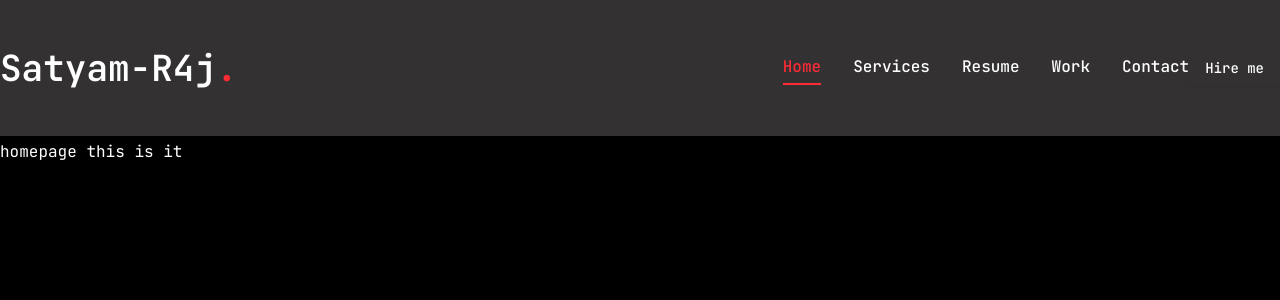
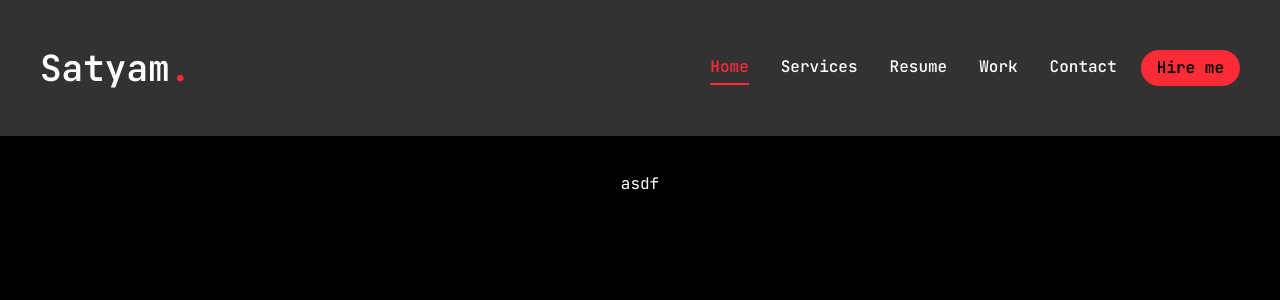
Before and after one commit to Satyam-R4j/my-portfolio-nextjs, a Next.js app: page / in a window 1280 px wide. Shown: the top 300 px of the page. Built offline with nearby package versions, Linux system fonts and the light colour scheme.

Commit message:
finished menus and theming, working on home page

```diff
--- a/app/layout.jsx
+++ b/app/layout.jsx
@@ -2,6 +2,7 @@ import { JetBrains_Mono } from "next/font/google";
 import "./globals.css";
 import Header from "@/components/Header";
 import PageTransition from "@/components/PageTransition";
+import StairTransition from "@/components/StairTransition";
 
 const jetbrainsMono = JetBrains_Mono({
     subsets: ["latin"],
@@ -20,6 +21,7 @@ export default function RootLayout({ children }) {
                 className={`${jetbrainsMono.className} antialiased bg-black text-white min-h-screen`}
             >
                 <Header />
+                <StairTransition/>
                 <PageTransition>{children}</PageTransition>
             </body>
         </html>
--- a/app/page.jsx
+++ b/app/page.jsx
@@ -1,7 +1,18 @@
+import {Button} from "@/components/ui/button";
+import {FiDownload} from "react-icons/fi";
+
+
+
 
 export default function Home() {
   return (
-    <main >homepage this is it
-    </main>
+   <section className="h-full">
+    <div className="container mx-auto h-full">
+      <div className="flex flex-col xl:flex-col items-center justify-between xl:pt-8 xl:pb-24">
+        <div className="text-center ">asdf</div>
+      </div>
+    </div>
+
+   </section>
   );
 }
--- a/components/Header.jsx
+++ b/components/Header.jsx
@@ -1,27 +1,34 @@
 import Link from "next/link";
-import {Button} from "./ui/button";
+import { Button } from "./ui/button";
 import Nav from "./Nav";
-
-
+import MobileNav from "./MobileNav";
 
 const Header = () => {
-  return <header className="py-8 xl:py-12 text-white bg-pink-50/20 ">
-    <div className="container  mx-auto flex justify-between ">
+  return (
+    <header className="py-8 xl:py-12 p-10 text-white bg-pink-50/20">
+      <div className="container mx-auto flex items-center justify-between">
+        {/* Logo (left) */}
         <Link href="/">
-        <h1 className="text-4xl font-semibold">Satyam-R4j<span className="text-red-500">.</span></h1>
+          <h1 className="text-4xl font-semibold">
+            Satyam<span className="text-red-500">.</span>
+          </h1>
         </Link>
 
-      <div className="hidden xl:flex items-center gap">
-      <Nav/>
+        {/* Desktop Nav (right) */}
+        <div className="hidden xl:flex items-center gap-6">
+          <Nav />
           <Link href="/contact">
             <Button>Hire me</Button>
           </Link>
-
         </div>
 
-      <div className="xl:hidden">mobile nav</div>
+        {/* Mobile Nav Trigger (right on small screens) */}
+        <div className="xl:hidden">
+          <MobileNav />
         </div>
-  </header>;
+      </div>
+    </header>
+  );
 };
 
 export default Header;
--- /dev/null
+++ b/components/MobileNav.jsx
@@ -0,0 +1,65 @@
+"use client";
+
+import {
+    Sheet,
+    SheetContent,
+    SheetTrigger,
+    SheetClose,
+} from "@/components/ui/sheet";
+import Link from "next/link";
+import { usePathname } from "next/navigation";
+import { CiMenuFries } from "react-icons/ci";
+
+const links = [
+    { name: "home", path: "/" },
+    { name: "services", path: "/services" },
+    { name: "resume", path: "/resume" },
+    { name: "work", path: "/work" },
+    { name: "contact", path: "/contact" },
+];
+
+const MobileNav = () => {
+    const pathname = usePathname();
+
+    return (
+        <Sheet>
+            {/* Trigger button */}
+            <SheetTrigger>
+                <CiMenuFries className="text-[32px] text-red-500" />
+            </SheetTrigger>
+
+            {/* Drawer */}
+            <SheetContent className="flex flex-col bg-black text-white px-6 py-8">
+                {/* Logo */}
+                <div className="mb-8 text-2xl font-bold">
+                    <Link
+                        href="/"
+                        className="hover:text-red-500 transition-colors"
+                    >
+                        Satyam<span className="text-red-500">.</span>
+                    </Link>
+                </div>
+
+                {/* Navigation */}
+                <nav className="flex flex-col gap-6">
+                    {links.map((link, i) => (
+                        <SheetClose asChild key={i}>
+                            <Link
+                                href={link.path}
+                                className={`capitalize text-lg transition-colors ${
+                                    pathname === link.path
+                                        ? "text-red-500 font-semibold"
+                                        : "text-gray-400 hover:text-red-400"
+                                }`}
+                            >
+                                {link.name}
+                            </Link>
+                        </SheetClose>
+                    ))}
+                </nav>
+            </SheetContent>
+        </Sheet>
+    );
+};
+
+export default MobileNav;
--- /dev/null
+++ b/components/StairTransition.jsx
@@ -0,0 +1,30 @@
+"use client";
+
+import { AnimatePresence, motion } from "framer-motion";
+import { usePathname } from "next/navigation";
+import Stairs from "./Stairs";
+
+
+const StairTransition = () => {
+    const pathname = usePathname();
+    return (
+        <>
+            <AnimatePresence mode="wait">
+                <div key={pathname}>
+                    <div className="h-screen w-screen fixed top-0 left-0 right-0 pointer-events-none z-40 flex">
+                        <Stairs />
+                    </div>
+
+                    <motion.div className="h-screen w-screen fixed bg-black top-0 pointer-events-none" initial={{opacity:1}} animate={{
+                      opacity:0,
+                      transition:{delay:1, duration:0.4, ease: "easeInOut"}
+                    }}/>
+
+                </div>
+            </AnimatePresence>
+
+        </>
+    );
+};
+
+export default StairTransition;
--- /dev/null
+++ b/components/Stairs.jsx
@@ -0,0 +1,44 @@
+import { animate, motion } from "framer-motion";
+
+const stairAnimation = {
+    initial: {
+        top: "0%",
+    },
+    animate: {
+        top: "100%",
+    },
+    exit: {
+        top: ["100%", "0%"],
+    },
+};
+
+const reverseIndex = (index) => {
+    const totalSteps = 6;
+    return totalSteps - index - 1;
+};
+
+const Stairs = () => {
+    return (
+        <>
+            {[...Array(6)].map((_, index) => {
+                return (
+                    <motion.div
+                        key={index}
+                        variants={stairAnimation}
+                        initial="initial"
+                        animate="animate"
+                        exit="exit"
+                        transition={{
+                            duration: 0.4,
+                            ease: "easeInOut",
+                            delay: reverseIndex(index) * 0.1,
+                        }}
+                        className="h-full w-full bg-white relative"
+                    />
+                );
+            })}
+        </>
+    );
+};
+
+export default Stairs;
--- a/components/ui/button.jsx
+++ b/components/ui/button.jsx
@@ -1,31 +1,26 @@
-import * as React from "react"
-import { Slot } from "@radix-ui/react-slot"
+import * as React from "react";
+import { Slot } from "@radix-ui/react-slot";
 import { cva } from "class-variance-authority";
 
-import { cn } from "@/lib/utils"
+import { cn } from "@/lib/utils";
 
 const buttonVariants = cva(
-  "inline-flex items-center justify-center gap-2 whitespace-nowrap rounded-md text-sm font-medium transition-all disabled:pointer-events-none disabled:opacity-50 [&_svg]:pointer-events-none [&_svg:not([class*='size-'])]:size-4 shrink-0 [&_svg]:shrink-0 outline-none focus-visible:border-ring focus-visible:ring-ring/50 focus-visible:ring-[3px] aria-invalid:ring-destructive/20 dark:aria-invalid:ring-destructive/40 aria-invalid:border-destructive",
+  "inline-flex items-center justify-center whitespace-nowrap rounded-full text-base font-semibold ring-offset-white transition-colors focus:outline-none focus:ring-2 focus:ring-red-500 focus:ring-offset-2",
   {
     variants: {
       variant: {
         default:
-          "bg-primary text-primary-foreground shadow-xs hover:bg-primary/90",
-        destructive:
-          "bg-destructive text-white shadow-xs hover:bg-destructive/90 focus-visible:ring-destructive/20 dark:focus-visible:ring-destructive/40 dark:bg-destructive/60",
+          "bg-red-500 text-black hover:bg-red-700 cursor-pointer",
+        primary:
+          "bg-black text-white hover:bg-neutral-800",
         outline:
-          "border bg-background shadow-xs hover:bg-accent hover:text-accent-foreground dark:bg-input/30 dark:border-input dark:hover:bg-input/50",
-        secondary:
-          "bg-secondary text-secondary-foreground shadow-xs hover:bg-secondary/80",
-        ghost:
-          "hover:bg-accent hover:text-accent-foreground dark:hover:bg-accent/50",
-        link: "text-primary underline-offset-4 hover:underline",
+          "border border-red-500 bg-transparent text-red-500 hover:bg-red-500 hover:text-white",
       },
       size: {
         default: "h-9 px-4 py-2 has-[>svg]:px-3",
         sm: "h-8 rounded-md gap-1.5 px-3 has-[>svg]:px-2.5",
         lg: "h-10 rounded-md px-6 has-[>svg]:px-4",
-        icon: "size-9",
+        icon: "h-9 w-9 flex items-center justify-center",
       },
     },
     defaultVariants: {
@@ -33,23 +28,18 @@ const buttonVariants = cva(
       size: "default",
     },
   }
-)
+);
 
-function Button({
-  className,
-  variant,
-  size,
-  asChild = false,
-  ...props
-}) {
-  const Comp = asChild ? Slot : "button"
+function Button({ className, variant, size, asChild = false, ...props }) {
+  const Comp = asChild ? Slot : "button";
 
   return (
     <Comp
       data-slot="button"
       className={cn(buttonVariants({ variant, size, className }))}
-      {...props} />
+      {...props}
+    />
   );
 }
 
-export { Button, buttonVariants }
+export { Button, buttonVariants };
--- a/package.json
+++ b/package.json
@@ -22,6 +22,7 @@
     "next": "15.5.2",
     "react": "19.1.0",
     "react-dom": "19.1.0",
+    "react-icons": "^5.5.0",
     "tailwind-merge": "^3.3.1"
   },
   "devDependencies": {
```
Also changed, not shown: components/ui/sheet.jsx (+8 -5 lines), 1 other file (tests, documents, lock files or other folders). Lines whose indentation alone changed are shown as unchanged.
